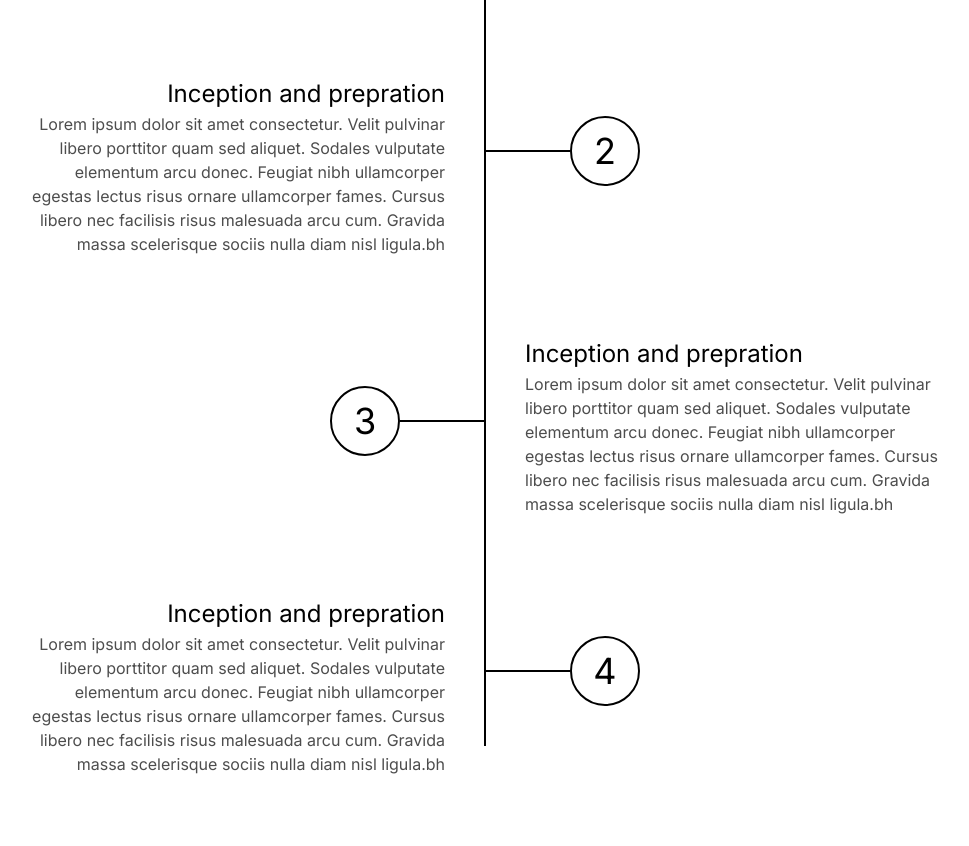
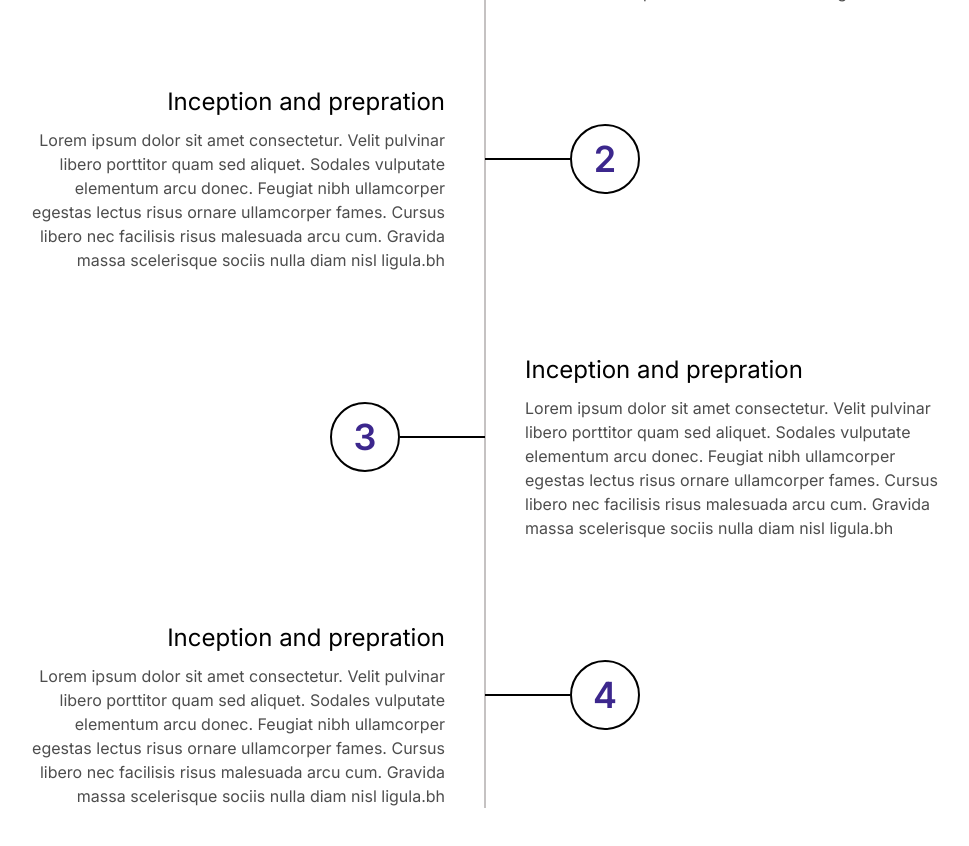
Before and after one commit to neharadialcode/tailwind-common-components, a React (Create React App) app: page /ourteam in a window 1280 px wide. Shown: the part 1300-2146 px from the top of the page, without its empty margins (155-1124 px from the left). Built offline with nearby package versions, Linux system fonts and the light colour scheme.

Commit message:
change gap

```diff
--- a/src/components/RoadMap.jsx
+++ b/src/components/RoadMap.jsx
@@ -2,8 +2,9 @@ import React from "react";
 
 const RoadMap = () => {
   return (
+    <>
       <div className="bg-white ">
-      <div className="container xl:w-[1140px] 2xl:w-[1320px] mx-auto px-3 sm:px-5 xl:px-0 relative pb-24">
+        <div className="container xl:w-[1140px] 2xl:w-[1320px] mx-auto px-3 sm:px-5 xl:px-0 pb-24">
           <div className="flex justify-center">
             <h3 className=" font-Inter font-semibold md:text-lg text-3md text-black">
               Road Map
@@ -12,16 +13,18 @@ const RoadMap = () => {
           <div className="flex text-center justify-center">
             <p className="w-[934px] text-dark-gray text-sm font-normal font-Inter leading-normal">
               Lorem ipsum dolor sit amet consectetur. Velit pulvinar libero
-            porttitor quam sed aliquet. Sodales vulputate elementum arcu donec.
-            Feugiat nibh ullamcorper egestas lectus risus ornare ullamcorper
-            fames. Cursus libero nec facilisis
+              porttitor quam sed aliquet. Sodales vulputate elementum arcu
+              donec. Feugiat nibh ullamcorper egestas lectus risus ornare
+              ullamcorper fames. Cursus libero nec facilisis
             </p>
           </div>
-        <div className="bg-black w-[2px] h-[75%] absolute top-[10%] md:left-[50%] left-[8%] mt-16 md:translate-x-[-50%]">
+
+          <div className="relative">
+            <div className="bg-[#c5c2c2] w-[2px] h-[100%] absolute top-[0%] md:left-[50%] left-[5%] md:translate-x-[-50%]">
               <div className="md:hidden block">
-            <div className="flex items-center absolute top-[3%] left-[-25px] ">
+                <div className="flex items-center absolute top-[0%] left-[-25px] ">
                   <div className="w-[50px] h-[50px]  bg-white rounded-[50%] border-[2px] border-black flex justify-center items-center">
-                <h3 className="text-black font-Inter font-normal md:text-3md text-2md">
+                    <h3 className="text-[#3c278d] font-Inter font-semibold md:text-3md text-2md">
                       1
                     </h3>
                   </div>
@@ -29,9 +32,9 @@ const RoadMap = () => {
                 </div>
               </div>
               <div className="md:hidden block">
-            <div className="flex items-center absolute top-[29%] left-[-25px] ">
+                <div className="flex items-center absolute top-[27%] left-[-25px] ">
                   <div className="w-[50px] h-[50px]  bg-white rounded-[50%] border-[2px] border-black flex justify-center items-center">
-                <h3 className="text-black font-Inter font-normal md:text-3md text-2md">
+                    <h3 className="text-[#3c278d] font-Inter font-semibold md:text-3md text-2md">
                       2
                     </h3>
                   </div>
@@ -41,7 +44,7 @@ const RoadMap = () => {
               <div className="md:hidden block">
                 <div className="flex items-center absolute bottom-[41%] left-[-25px] ">
                   <div className="w-[50px] h-[50px]  bg-white rounded-[50%] border-[2px] border-black flex justify-center items-center">
-                <h3 className="text-black font-Inter font-normal md:text-3md text-2md">
+                    <h3 className="text-[#3c278d] font-Inter font-semibold md:text-3md text-2md">
                       3
                     </h3>
                   </div>
@@ -49,9 +52,9 @@ const RoadMap = () => {
                 </div>
               </div>
               <div className="md:hidden block">
-            <div className="flex items-center absolute bottom-[16%] left-[-25px] ">
+                <div className="flex items-center absolute bottom-[13%] left-[-25px] ">
                   <div className="w-[50px] h-[50px]  bg-white rounded-[50%] border-[2px] border-black flex justify-center items-center">
-                <h3 className="text-black font-Inter font-normal md:text-3md text-2md">
+                    <h3 className="text-[#3c278d] font-Inter font-semibold md:text-3md text-2md">
                       4
                     </h3>
                   </div>
@@ -63,29 +66,26 @@ const RoadMap = () => {
               <div className=" md:w-2/4 md:block hidden relative">
                 <div className="flex items-center absolute md:top-[50px] top-0 md:right-0 ">
                   <div className="w-[70px] h-[70px]  bg-white rounded-[50%] border-[2px] border-black flex justify-center items-center">
-                <h3 className="text-black font-Inter font-normal md:text-3md text-2md">
+                    <h3 className="text-[#3c278d] font-Inter font-semibold md:text-3md text-2md">
                       1
                     </h3>
                   </div>
                   <div className="md:block hidden w-[85px] h-[2px] bg-black"></div>
                 </div>
               </div>
-          {/* <div className="w-[2px] h-[320px] bg-black "></div> */}
               <div className="md:w-2/4 w-full">
                 <div className=" md:ps-10 ps-16">
-              <div className="flex justify-start">
-                <h4 className="text-black font-Inter max-w-[430px] font-normal md:text-2md text-md leading-normal">
+                  <div className="flex flex-col justify-start">
+                    <h4 className="text-black font-Inter max-w-[430px] font-normal md:text-2md text-md leading-normal mb-2">
                       Inception and prepration
                     </h4>
-              </div>
-              <div className="flex justify-start">
                     <p className="font-normal max-w-[430px] text-dark-gray font-Inter text-sm leading-[150%]">
-                  Lorem ipsum dolor sit amet consectetur. Velit pulvinar libero
-                  porttitor quam sed aliquet. Sodales vulputate elementum arcu
-                  donec. Feugiat nibh ullamcorper egestas lectus risus ornare
-                  ullamcorper fames. Cursus libero nec facilisis risus malesuada
-                  arcu cum. Gravida massa scelerisque sociis nulla diam nisl
-                  ligula.bh
+                      Lorem ipsum dolor sit amet consectetur. Velit pulvinar
+                      libero porttitor quam sed aliquet. Sodales vulputate
+                      elementum arcu donec. Feugiat nibh ullamcorper egestas
+                      lectus risus ornare ullamcorper fames. Cursus libero nec
+                      facilisis risus malesuada arcu cum. Gravida massa
+                      scelerisque sociis nulla diam nisl ligula.bh
                     </p>
                   </div>
                 </div>
@@ -96,7 +96,69 @@ const RoadMap = () => {
                 <div className="flex md:justify-end justify-start">
                   <div className=" md:pe-10 md:ps-0 ps-16">
                     <div className=" flex md:justify-end justify-start mt-20">
-                  <h4 className="text-black font-Inter max-w-[430px] font-normal md:text-2md text-md leading-normal">
+                      <h4 className="text-black font-Inter max-w-[430px] font-normal md:text-2md text-md leading-normal mb-2">
+                        Inception and prepration
+                      </h4>
+                    </div>
+                    <div className="flex md:text-right text-left">
+                      <p className="font-normal max-w-[430px] text-dark-gray font-Inter text-sm leading-[150%]">
+                        Lorem ipsum dolor sit amet consectetur. Velit pulvinar
+                        libero porttitor quam sed aliquet. Sodales vulputate
+                        elementum arcu donec. Feugiat nibh ullamcorper egestas
+                        lectus risus ornare ullamcorper fames. Cursus libero nec
+                        facilisis risus malesuada arcu cum. Gravida massa
+                        scelerisque sociis nulla diam nisl ligula.bh
+                      </p>
+                    </div>
+                  </div>
+                </div>
+              </div>
+              <div className=" md:w-2/4 md:block hidden relative">
+                <div className="flex items-center  absolute md:top-[120px] top-[80px] left-0">
+                  <div className="md:block hidden w-[85px] h-[2px] bg-black"></div>
+                  <div className="sm:w-[70px] w-[50px] sm:h-[70px] h-[50px] bg-white rounded-[50%] border-[2px] border-black flex justify-center items-center">
+                    <h3 className="text-[#3c278d] font-Inter font-semibold md:text-3md text-2md">
+                      2
+                    </h3>
+                  </div>
+                </div>
+              </div>
+            </div>
+            <div className="flex mt-20">
+              <div className=" md:w-2/4 md:block hidden relative">
+                <div className="flex items-center absolute md:top-[50px] top-0 md:right-0 ">
+                  <div className="w-[70px] h-[70px]  bg-white rounded-[50%] border-[2px] border-black flex justify-center items-center">
+                    <h3 className="text-[#3c278d] font-Inter font-semibold md:text-3md text-2md">
+                      3
+                    </h3>
+                  </div>
+                  <div className="md:block hidden w-[85px] h-[2px] bg-black"></div>
+                </div>
+              </div>
+              <div className="md:w-2/4 w-full">
+                <div className=" md:ps-10 ps-16">
+                  <div className="flex flex-col justify-start">
+                    <h4 className="text-black font-Inter max-w-[430px] font-normal md:text-2md text-md leading-normal mb-2">
+                      Inception and prepration
+                    </h4>
+                    <p className="font-normal max-w-[430px] text-dark-gray font-Inter text-sm leading-[150%]">
+                      Lorem ipsum dolor sit amet consectetur. Velit pulvinar
+                      libero porttitor quam sed aliquet. Sodales vulputate
+                      elementum arcu donec. Feugiat nibh ullamcorper egestas
+                      lectus risus ornare ullamcorper fames. Cursus libero nec
+                      facilisis risus malesuada arcu cum. Gravida massa
+                      scelerisque sociis nulla diam nisl ligula.bh
+                    </p>
+                  </div>
+                </div>
+              </div>
+            </div>
+            <div className="flex md:flex-row flex-row-reverse ">
+              <div className="md:w-2/4 w-full">
+                <div className="flex md:justify-end justify-start">
+                  <div className=" md:pe-10 md:ps-0 ps-16">
+                    <div className=" flex md:justify-end justify-start mt-20">
+                      <h4 className="text-black font-Inter max-w-[430px] font-normal md:text-2md text-md leading-normal mb-2">
                         Inception and prepration
                       </h4>
                     </div>
@@ -118,73 +180,7 @@ const RoadMap = () => {
                 <div className="flex items-center  absolute md:top-[120px] top-[80px] left-0">
                   <div className="md:block hidden w-[85px] h-[2px] bg-black"></div>
                   <div className="sm:w-[70px] w-[50px] sm:h-[70px] h-[50px] bg-white rounded-[50%] border-[2px] border-black flex justify-center items-center">
-                <h3 className="text-black font-Inter font-normal md:text-3md text-2md">
-                  2
-                </h3>
-              </div>
-            </div>
-          </div>
-        </div>
-        <div className="flex mt-20">
-          <div className=" md:w-2/4 md:block hidden relative">
-            <div className="flex items-center absolute md:top-[50px] top-0 md:right-0">
-              <div className="sm:w-[70px] w-[50px] sm:h-[70px] h-[50px] bg-white rounded-[50%] border-[2px] border-black flex justify-center items-center">
-                <h3 className="text-black font-Inter font-normal md:text-3md text-2md">
-                  3
-                </h3>
-              </div>
-              <div className="md:block hidden w-[85px] h-[2px] bg-black"></div>
-            </div>
-          </div>
-          {/* <div className="w-[2px] h-[320px] bg-black "></div> */}
-          <div className="md:w-2/4 w-full">
-            <div className=" md:ps-10 ps-16">
-              <div className="flex justify-start">
-                <h4 className="text-black font-Inter max-w-[430px] font-normal md:text-2md text-md leading-normal">
-                  Inception and prepration
-                </h4>
-              </div>
-              <div className="flex justify-start">
-                <p className="font-normal max-w-[430px] text-dark-gray font-Inter text-sm leading-[150%]">
-                  Lorem ipsum dolor sit amet consectetur. Velit pulvinar libero
-                  porttitor quam sed aliquet. Sodales vulputate elementum arcu
-                  donec. Feugiat nibh ullamcorper egestas lectus risus ornare
-                  ullamcorper fames. Cursus libero nec facilisis risus malesuada
-                  arcu cum. Gravida massa scelerisque sociis nulla diam nisl
-                  ligula.bh
-                </p>
-              </div>
-            </div>
-          </div>
-        </div>
-        <div className="flex md:flex-row flex-row-reverse ">
-          <div className="md:w-2/4 w-full">
-            <div className="flex md:justify-end justify-start">
-              <div className=" md:pe-10 md:ps-0 ps-16">
-                <div className=" flex md:justify-end justify-start mt-20">
-                  <h4 className="text-black font-Inter max-w-[430px] font-normal md:text-2md text-md leading-normal">
-                    Inception and prepration
-                  </h4>
-                </div>
-                <div className="flex md:text-right text-left">
-                  <p className="font-normal max-w-[430px] text-dark-gray font-Inter text-sm leading-[150%]">
-                    Lorem ipsum dolor sit amet consectetur. Velit pulvinar
-                    libero porttitor quam sed aliquet. Sodales vulputate
-                    elementum arcu donec. Feugiat nibh ullamcorper egestas
-                    lectus risus ornare ullamcorper fames. Cursus libero nec
-                    facilisis risus malesuada arcu cum. Gravida massa
-                    scelerisque sociis nulla diam nisl ligula.bh
-                  </p>
-                </div>
-              </div>
-            </div>
-          </div>
-          {/* <div className="w-[2px] h-[320px] bg-black "></div> */}
-          <div className=" md:w-2/4 md:block hidden relative">
-            <div className="flex items-center  absolute md:top-[120px] top-[80px] left-0">
-              <div className="md:block hidden w-[85px] h-[2px] bg-black"></div>
-              <div className="sm:w-[70px] w-[50px] sm:h-[70px] h-[50px] bg-white rounded-[50%] border-[2px] border-black flex justify-center items-center">
-                <h3 className="text-black font-Inter font-normal md:text-3md text-2md">
+                    <h3 className="text-[#3c278d] font-Inter font-semibold md:text-3md text-2md">
                       4
                     </h3>
                   </div>
@@ -193,6 +189,8 @@ const RoadMap = () => {
             </div>
           </div>
         </div>
+      </div>
+    </>
   );
 };
 
```
Also changed, not shown: src/App.css (+25 -0 lines). Lines whose indentation alone changed are shown as unchanged.
